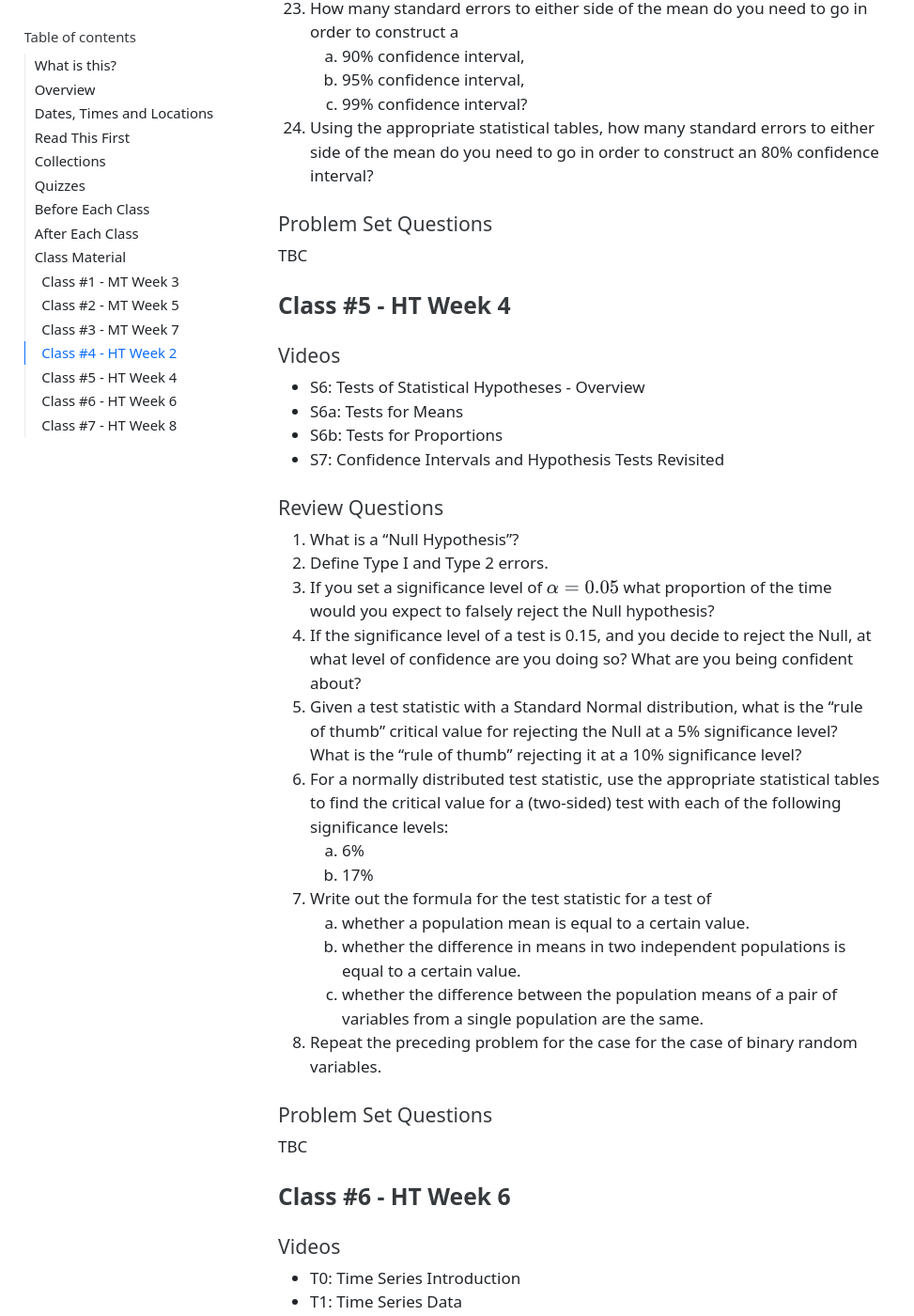
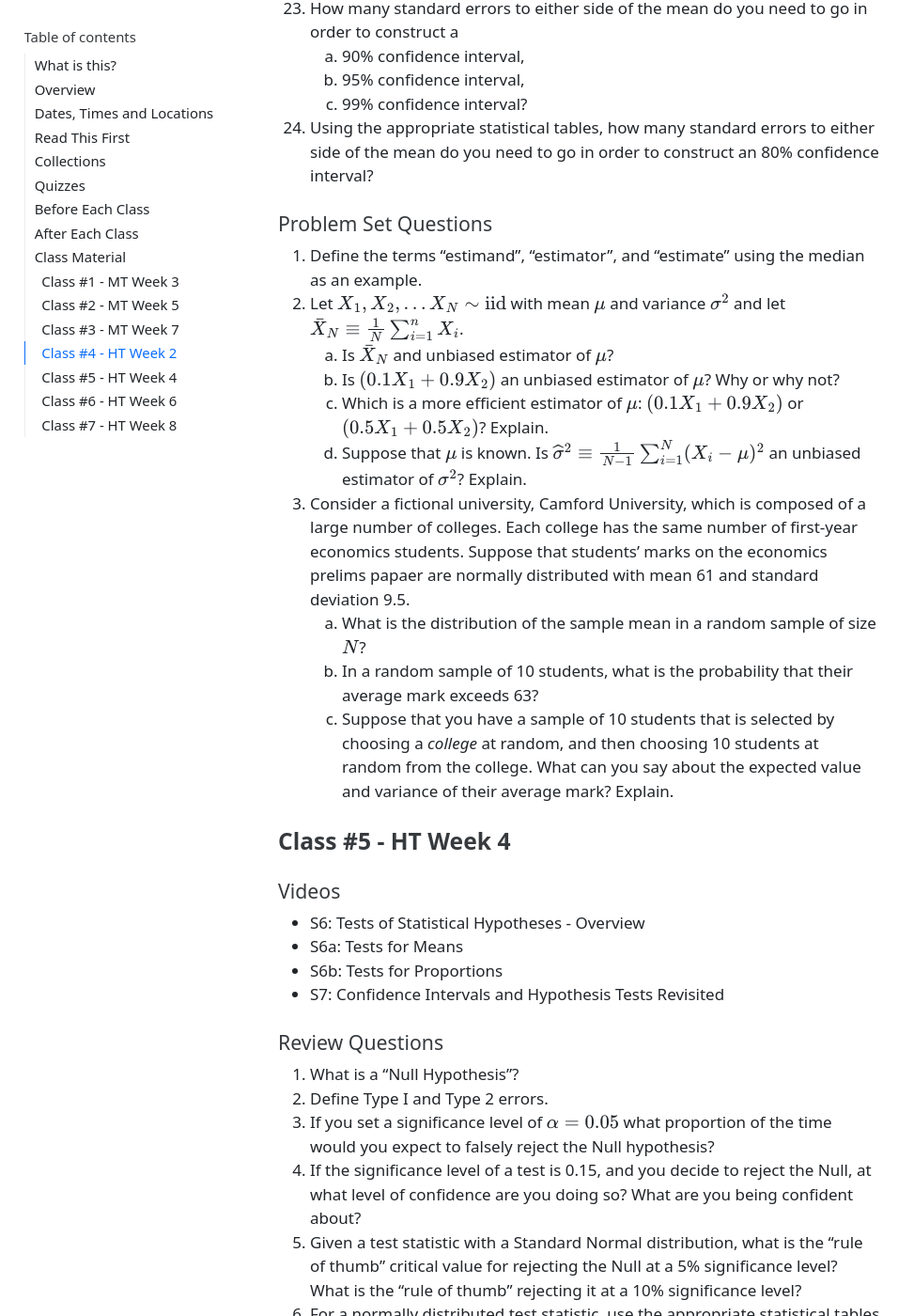
Before and after one commit to fditraglia/fditraglia.github.io, a Jekyll site: the page prelims-prob-stats.html, which Jekyll copies as it is, in a window 1280 px wide and 1400 px high, scrolled down 14266 px. Shown: the whole window at 94% size, without its empty margins (0-973 px from the left). Built offline with Jekyll 4.4.1, drawn with Linux system fonts in a browser that asks for light colours; some of the changed text lies outside the part shown.

Commit message:
post problem set questions

```diff
--- a/prelims-prob-stats.html
+++ b/prelims-prob-stats.html
@@ -7,7 +7,7 @@
 <meta name="viewport" content="width=device-width, initial-scale=1.0, user-scalable=yes">
 
 <meta name="author" content="Francis J. DiTraglia">
-<meta name="dcterms.date" content="2024-01-21">
+<meta name="dcterms.date" content="2024-01-29">
 
 <title>Prelims Probability and Statistics</title>
 <style>
@@ -3130,7 +3130,7 @@ return!"\t\n\x0B\f\r                　\u2028\u2029
     <div>
     <div class="quarto-title-meta-heading">Published</div>
     <div class="quarto-title-meta-contents">
-      <p class="date">January 21, 2024</p>
+      <p class="date">January 29, 2024</p>
     </div>
   </div>
 
@@ -3681,7 +3681,22 @@ Y=2&amp; 1/36 &amp;1/18 &amp; 1/12
 </section>
 <section id="problem-set-questions-3" class="level4">
 <h4 class="anchored" data-anchor-id="problem-set-questions-3">Problem Set Questions</h4>
-<p>TBC</p>
+<ol type="1">
+<li>Define the terms “estimand”, “estimator”, and “estimate” using the median as an example.</li>
+<li>Let <span class="math inline">\(X_1, X_2, \dots X_N \sim \text{iid}\)</span> with mean <span class="math inline">\(\mu\)</span> and variance <span class="math inline">\(\sigma^2\)</span> and let <span class="math inline">\(\bar{X}_N \equiv \frac{1}{N} \sum_{i=1}^n X_i\)</span>.
+<ol type="a">
+<li>Is <span class="math inline">\(\bar{X}_N\)</span> and unbiased estimator of <span class="math inline">\(\mu\)</span>?</li>
+<li>Is <span class="math inline">\((0.1 X_1 + 0.9 X_2)\)</span> an unbiased estimator of <span class="math inline">\(\mu\)</span>? Why or why not?</li>
+<li>Which is a more efficient estimator of <span class="math inline">\(\mu\)</span>: <span class="math inline">\((0.1 X_1 + 0.9 X_2)\)</span> or <span class="math inline">\((0.5 X_1 + 0.5 X_2)\)</span>? Explain.</li>
+<li>Suppose that <span class="math inline">\(\mu\)</span> is known. Is <span class="math inline">\(\widehat{\sigma}^2 \equiv \frac{1}{N-1}\sum_{i=1}^N (X_i - \mu)^2\)</span> an unbiased estimator of <span class="math inline">\(\sigma^2\)</span>? Explain.</li>
+</ol></li>
+<li>Consider a fictional university, Camford University, which is composed of a large number of colleges. Each college has the same number of first-year economics students. Suppose that students’ marks on the economics prelims papaer are normally distributed with mean 61 and standard deviation 9.5.
+<ol type="a">
+<li>What is the distribution of the sample mean in a random sample of size <span class="math inline">\(N\)</span>?</li>
+<li>In a random sample of 10 students, what is the probability that their average mark exceeds 63?</li>
+<li>Suppose that you have a sample of 10 students that is selected by choosing a <em>college</em> at random, and then choosing 10 students at random from the college. What can you say about the expected value and variance of their average mark? Explain.</li>
+</ol></li>
+</ol>
 </section>
 </section>
 <section id="class-5---ht-week-4" class="level3">
```
